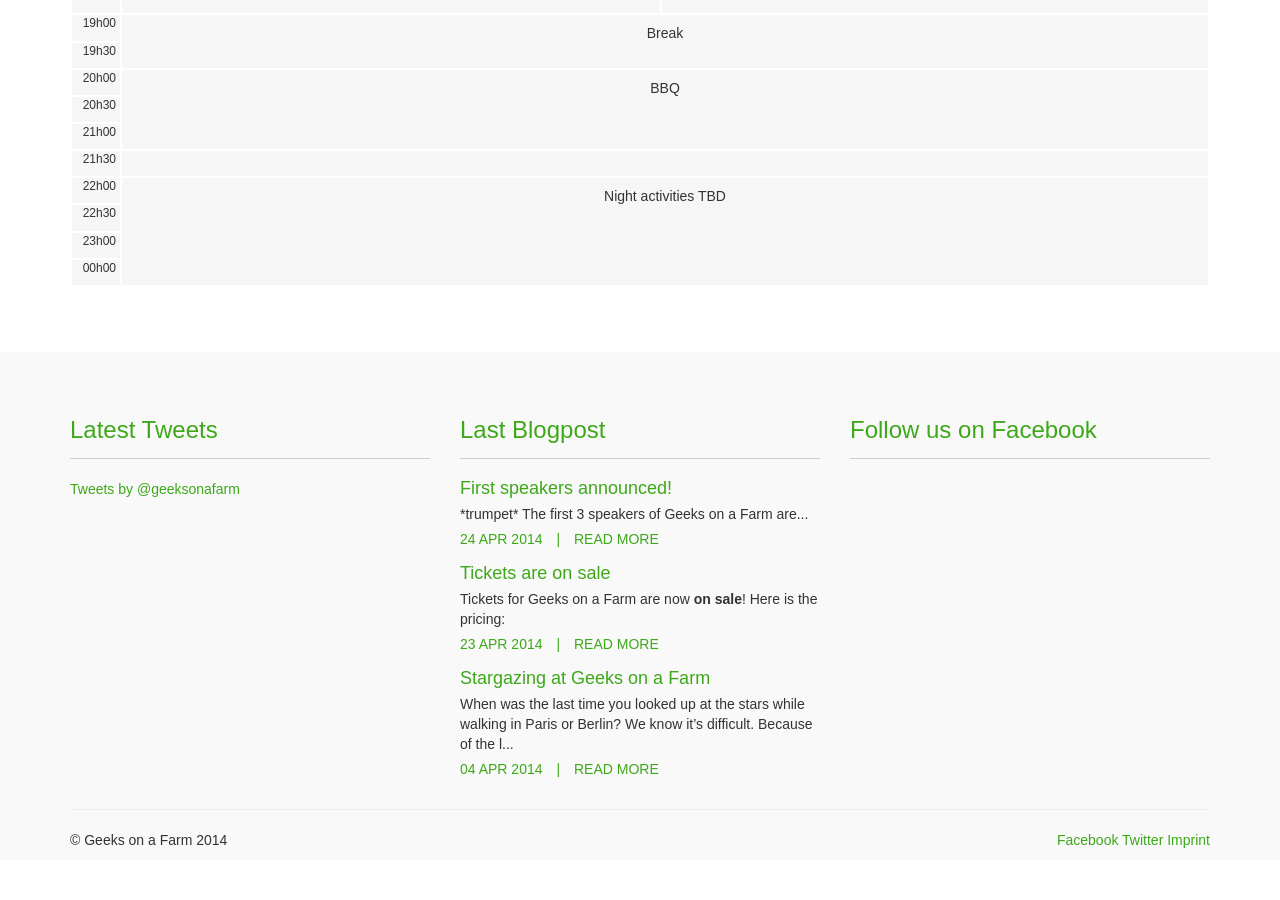
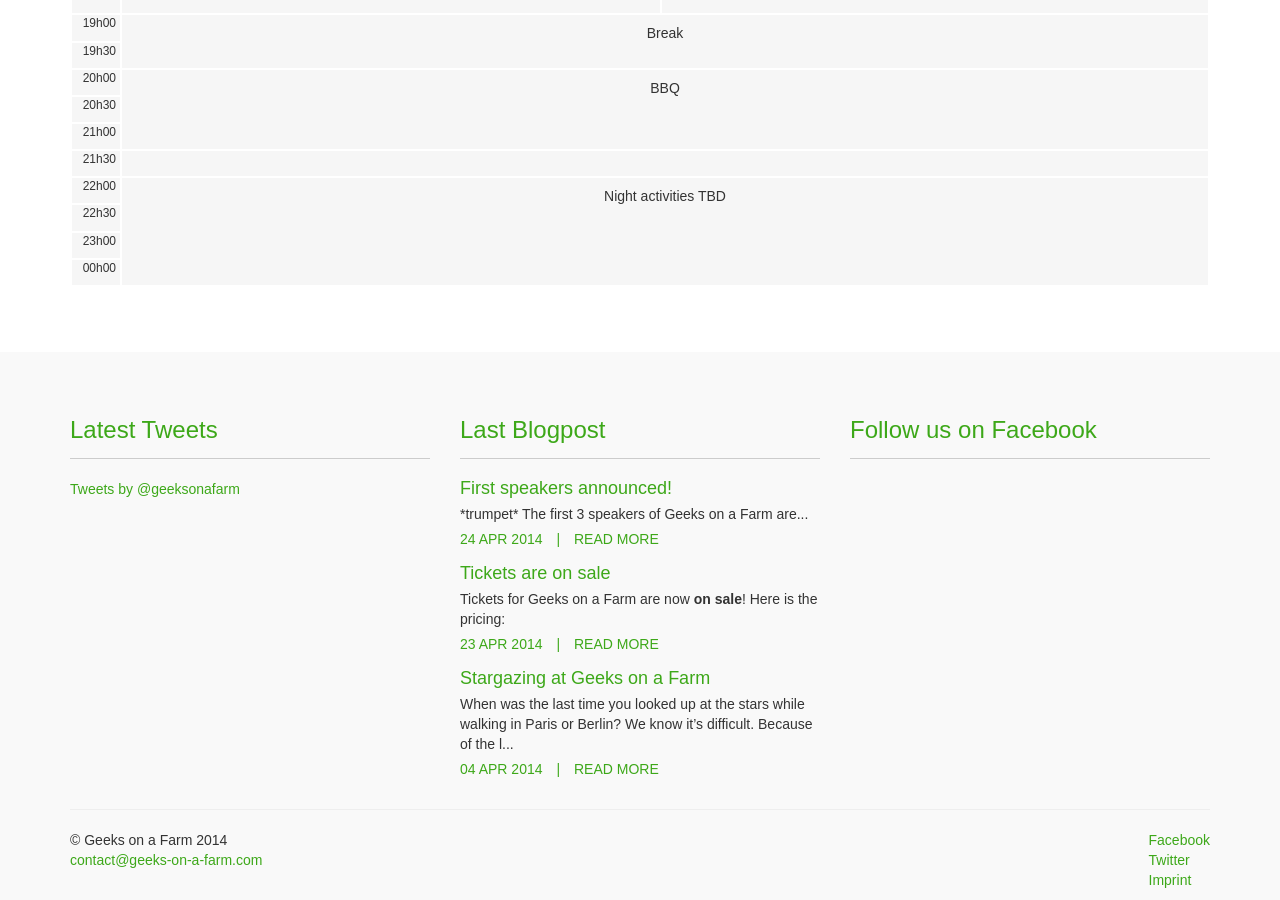
Before and after one commit to brakotozafy/geeksonafarm, a Jekyll site: the page built from index.html, in a window 1280 px wide and 900 px high, scrolled down 1391 px. Built offline with Jekyll 4.4.1, drawn with Linux system fonts in a browser that asks for light colours; nearby versions of some CDN libraries; some web fonts are replaced; Markdown is read by kramdown in place of the engine named in the settings; comment, search, counter and statistics services are not loaded; before the commit the page ends 2251 px from its top, so only the background shows below that.

Commit message:
corrected email address

```diff
--- a/_includes/footer.html
+++ b/_includes/footer.html
@@ -31,12 +31,19 @@
     <div class="col-lg-12">
       <hr/>
       <div class="pull-left">
-        <p>© Geeks on a Farm 2014</p>
+        <p>
+          © Geeks on a Farm 2014
+          <br/>
+          <a href="mailto:contact@geeks-on-a-farm.com">contact@geeks-on-a-farm.com</a>
+        </p>
       </div>
       <div class="pull-right">
-        <a href="https://www.facebook.com/geeksonafarm">Facebook</a>
-        <a href="https://twitter.com/geeksonafarm">Twitter</a>
-        <a href="/imprint.html">Imprint</a>
+        <ul class="list-unstyled">
+
+          <li><a href="https://www.facebook.com/geeksonafarm">Facebook</a></li>
+          <li><a href="https://twitter.com/geeksonafarm">Twitter</a></li>
+          <li><a href="/imprint.html">Imprint</a></li>
+        </ul>
       </div>
     </div>
   </div>
--- a/imprint.html
+++ b/imprint.html
@@ -16,7 +16,7 @@ body_class: imprint
     15 avenue du Rhin 67100 STRASBOURG</p>
     <p>http://www.alsacedigitale.org</p>
     <p>Fon:</p>
-    <p>If you have any questions, please contact the Geeks on a Farm Team and send a mail to <a href="http://geeks-on-a-farm.com/mailto@geeks-on-a-farm.de" target="_blank">contact@geeks-on-a-farm.de</a></p>
+    <p>If you have any questions, please contact the Geeks on a Farm Team and send a mail to <a href="mailto:contact@geeks-on-a-farm.com">contact@geeks-on-a-farm.com</a></p>
     <p>Registered</p>
     <p>Managing Director:</p>
     <h3>Disclaimer</h3>
```
